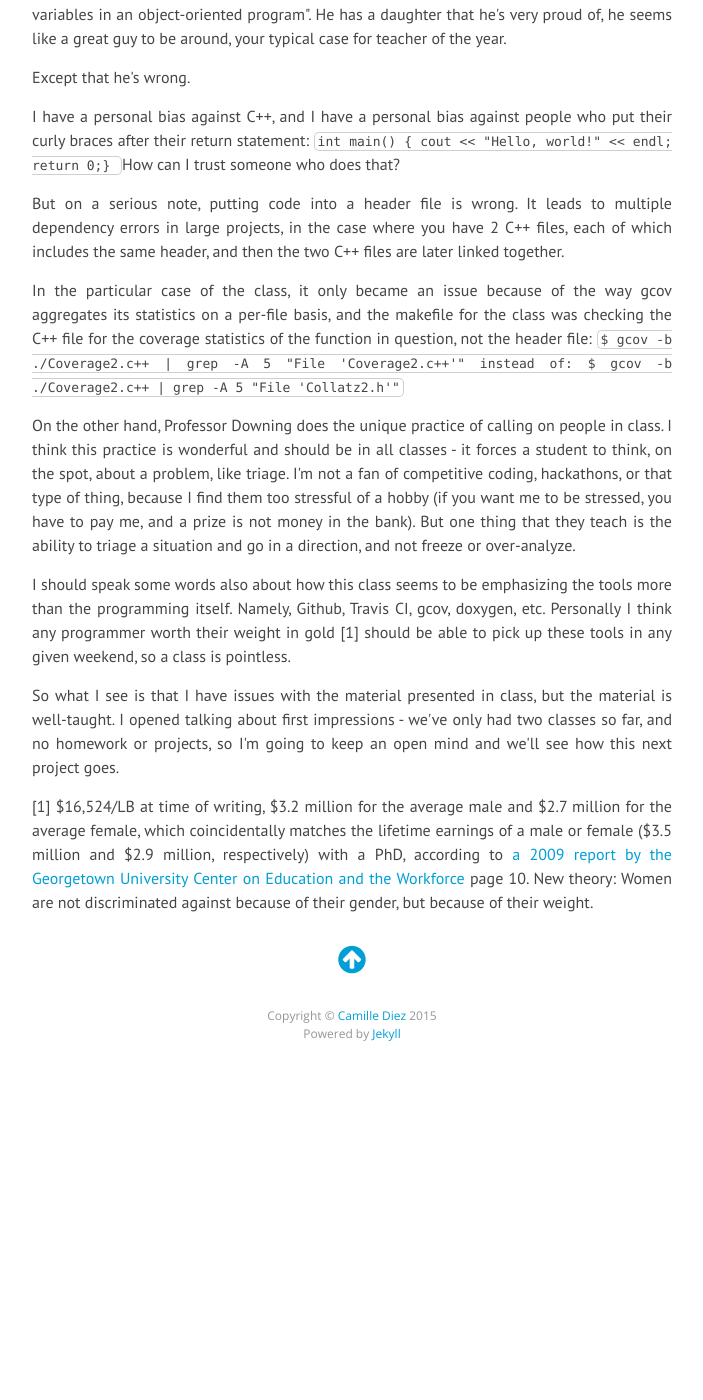
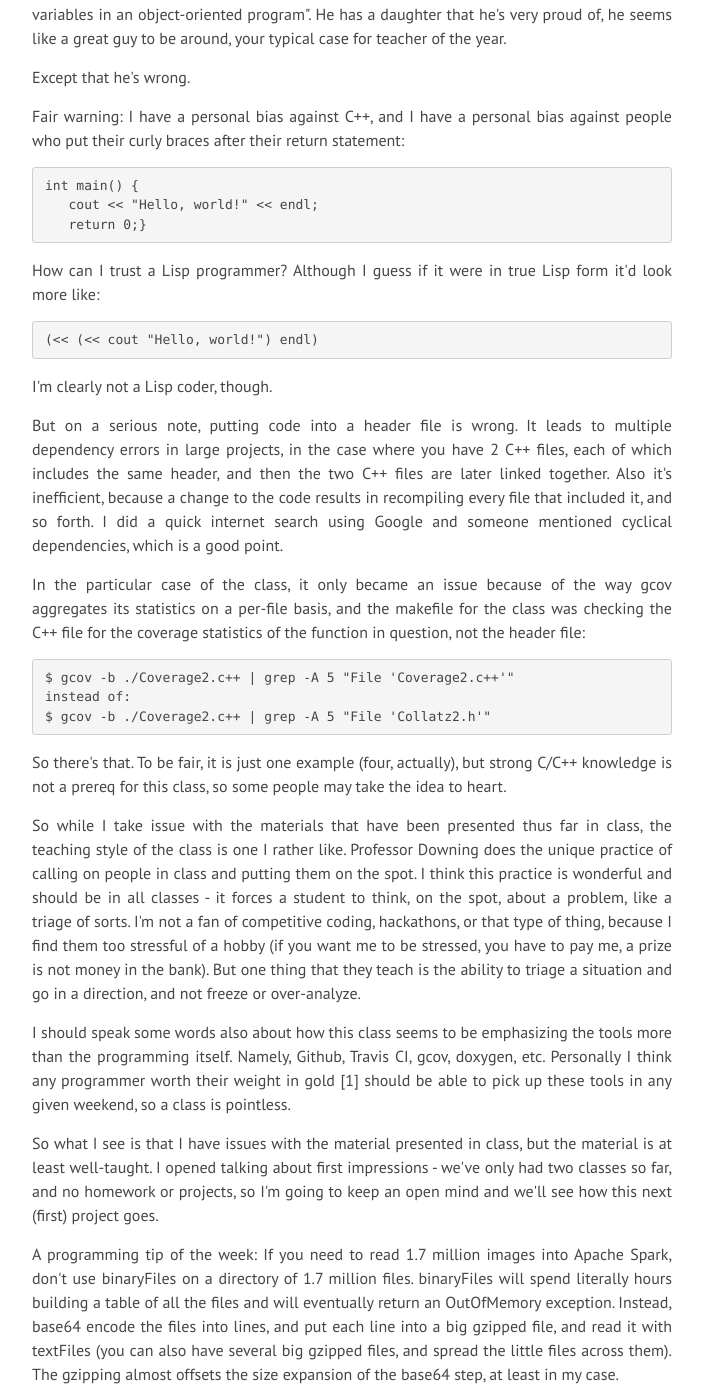
Before and after one commit to lkolbly/cs371p-web, a Jekyll site: the page 2015/08/30/first-post.html, which Jekyll copies as it is, in a window 1280 px wide and 1400 px high, scrolled down 467 px. Shown: the whole window, without its empty margins (288-991 px from the left). Built offline with Jekyll 4.4.1, drawn with Linux system fonts in a browser that asks for light colours; nearby versions of some CDN libraries; Markdown is read by kramdown in place of the engine named in the settings; before the commit the page ends 1546 px from its top, so only the background shows below that; some of the changed text lies outside the part shown.

Commit message:
Automated build number 15

```diff
--- a/2015/08/29/hello.html
+++ b/2015/08/29/hello.html
@@ -62,6 +62,9 @@
 
 <p>I run this blog because I get extra credit in the class, and this blog is for the class.</p>
 
+
+    <img src="/cs371p-web/lane.jpg" />
+    <p>This is an image of me doing what I do when I'm not at a computer.</p>
   </article>
 
   <div align="center">
@@ -71,6 +74,7 @@
   </div>
 
 </div>
+
       </div>
     </div>
 
--- a/2015/08/30/first-post.html
+++ b/2015/08/30/first-post.html
@@ -68,31 +68,40 @@
 
 <p>Except that he&#39;s wrong.</p>
 
-<p>I have a personal bias against C++, and I have a personal bias against people who put their curly braces after their return statement:
-<code>
-int main() {
+<p>Fair warning: I have a personal bias against C++, and I have a personal bias against people who put their curly braces after their return statement:</p>
+<div class="highlight"><pre><code class="language-text" data-lang="text">int main() {
    cout &lt;&lt; &quot;Hello, world!&quot; &lt;&lt; endl;
    return 0;}
-</code>
-How can I trust someone who does that?</p>
+</code></pre></div>
+<p>How can I trust a Lisp programmer? Although I guess if it were in true Lisp form it&#39;d look more like:</p>
+<div class="highlight"><pre><code class="language-text" data-lang="text">(&lt;&lt; (&lt;&lt; cout &quot;Hello, world!&quot;) endl)
+</code></pre></div>
+<p>I&#39;m clearly not a Lisp coder, though.</p>
 
-<p>But on a serious note, putting code into a header file is wrong. It leads to multiple dependency errors in large projects, in the case where you have 2 C++ files, each of which includes the same header, and then the two C++ files are later linked together.</p>
+<p>But on a serious note, putting code into a header file is wrong. It leads to multiple dependency errors in large projects, in the case where you have 2 C++ files, each of which includes the same header, and then the two C++ files are later linked together. Also it&#39;s inefficient, because a change to the code results in recompiling every file that included it, and so forth. I did a quick internet search using Google and someone mentioned cyclical dependencies, which is a good point.</p>
 
-<p>In the particular case of the class, it only became an issue because of the way gcov aggregates its statistics on a per-file basis, and the makefile for the class was checking the C++ file for the coverage statistics of the function in question, not the header file:
-<code>
-$ gcov -b ./Coverage2.c++ | grep -A 5 &quot;File &#39;Coverage2.c++&#39;&quot;
+<p>In the particular case of the class, it only became an issue because of the way gcov aggregates its statistics on a per-file basis, and the makefile for the class was checking the C++ file for the coverage statistics of the function in question, not the header file:</p>
+<div class="highlight"><pre><code class="language-text" data-lang="text">$ gcov -b ./Coverage2.c++ | grep -A 5 &quot;File &#39;Coverage2.c++&#39;&quot;
 instead of:
 $ gcov -b ./Coverage2.c++ | grep -A 5 &quot;File &#39;Collatz2.h&#39;&quot;
-</code></p>
+</code></pre></div>
+<p>So there&#39;s that. To be fair, it is just one example (four, actually), but strong C/C++ knowledge is not a prereq for this class, so some people may take the idea to heart.</p>
 
-<p>On the other hand, Professor Downing does the unique practice of calling on people in class. I think this practice is wonderful and should be in all classes - it forces a student to think, on the spot, about a problem, like triage. I&#39;m not a fan of competitive coding, hackathons, or that type of thing, because I find them too stressful of a hobby (if you want me to be stressed, you have to pay me, and a prize is not money in the bank). But one thing that they teach is the ability to triage a situation and go in a direction, and not freeze or over-analyze.</p>
+<p>So while I take issue with the materials that have been presented thus far in class, the teaching style of the class is one I rather like. Professor Downing does the unique practice of calling on people in class and putting them on the spot. I think this practice is wonderful and should be in all classes - it forces a student to think, on the spot, about a problem, like a triage of sorts. I&#39;m not a fan of competitive coding, hackathons, or that type of thing, because I find them too stressful of a hobby (if you want me to be stressed, you have to pay me, a prize is not money in the bank). But one thing that they teach is the ability to triage a situation and go in a direction, and not freeze or over-analyze.</p>
 
 <p>I should speak some words also about how this class seems to be emphasizing the tools more than the programming itself. Namely, Github, Travis CI, gcov, doxygen, etc. Personally I think any programmer worth their weight in gold [1] should be able to pick up these tools in any given weekend, so a class is pointless.</p>
 
-<p>So what I see is that I have issues with the material presented in class, but the material is well-taught. I opened talking about first impressions - we&#39;ve only had two classes so far, and no homework or projects, so I&#39;m going to keep an open mind and we&#39;ll see how this next project goes.</p>
+<p>So what I see is that I have issues with the material presented in class, but the material is at least well-taught. I opened talking about first impressions - we&#39;ve only had two classes so far, and no homework or projects, so I&#39;m going to keep an open mind and we&#39;ll see how this next (first) project goes.</p>
 
-<p>[1] $16,524/LB at time of writing, $3.2 million for the average male and $2.7 million for the average female, which coincidentally matches the lifetime earnings of a male or female ($3.5 million and $2.9 million, respectively) with a PhD, according to <a href="https://www2.ed.gov/policy/highered/reg/hearulemaking/2011/collegepayoff.pdf">a 2009 report by the Georgetown University Center on Education and the Workforce</a> page 10. New theory: Women are not discriminated against because of their gender, but because of their weight.</p>
+<p>A programming tip of the week: If you need to read 1.7 million images into Apache Spark, don&#39;t use binaryFiles on a directory of 1.7 million files. binaryFiles will spend literally hours building a table of all the files and will eventually return an OutOfMemory exception. Instead, base64 encode the files into lines, and put each line into a big gzipped file, and read it with textFiles (you can also have several big gzipped files, and spread the little files across them). The gzipping almost offsets the size expansion of the base64 step, at least in my case.</p>
 
+<p>Even if you don&#39;t need to load them into Spark, don&#39;t put 1.7 million images into a flat directory anyway, because it takes several minutes to read the directory listing.</p>
+
+<p>[1] $16,524/LB at time of writing, $3.2 million for the average male and $2.7 million for the average female, which coincidentally matches the lifetime earnings of a male or female ($3.5 million and $2.9 million, respectively) with a PhD, according to <a href="https://www2.ed.gov/policy/highered/reg/hearulemaking/2011/collegepayoff.pdf">a 2009 report by the Georgetown University Center on Education and the Workforce</a> page 10. New theory: Women are discriminated against not because of their gender, but because of their weight.</p>
+
+
+    <img src="/cs371p-web/lane.jpg" />
+    <p>This is an image of me doing what I do when I'm not at a computer.</p>
   </article>
 
   <div align="center">
@@ -102,6 +111,7 @@
   </div>
 
 </div>
+
       </div>
     </div>
 
```
Also changed, not shown: feed.xml (+21 -15 lines), lane.jpg (added).
